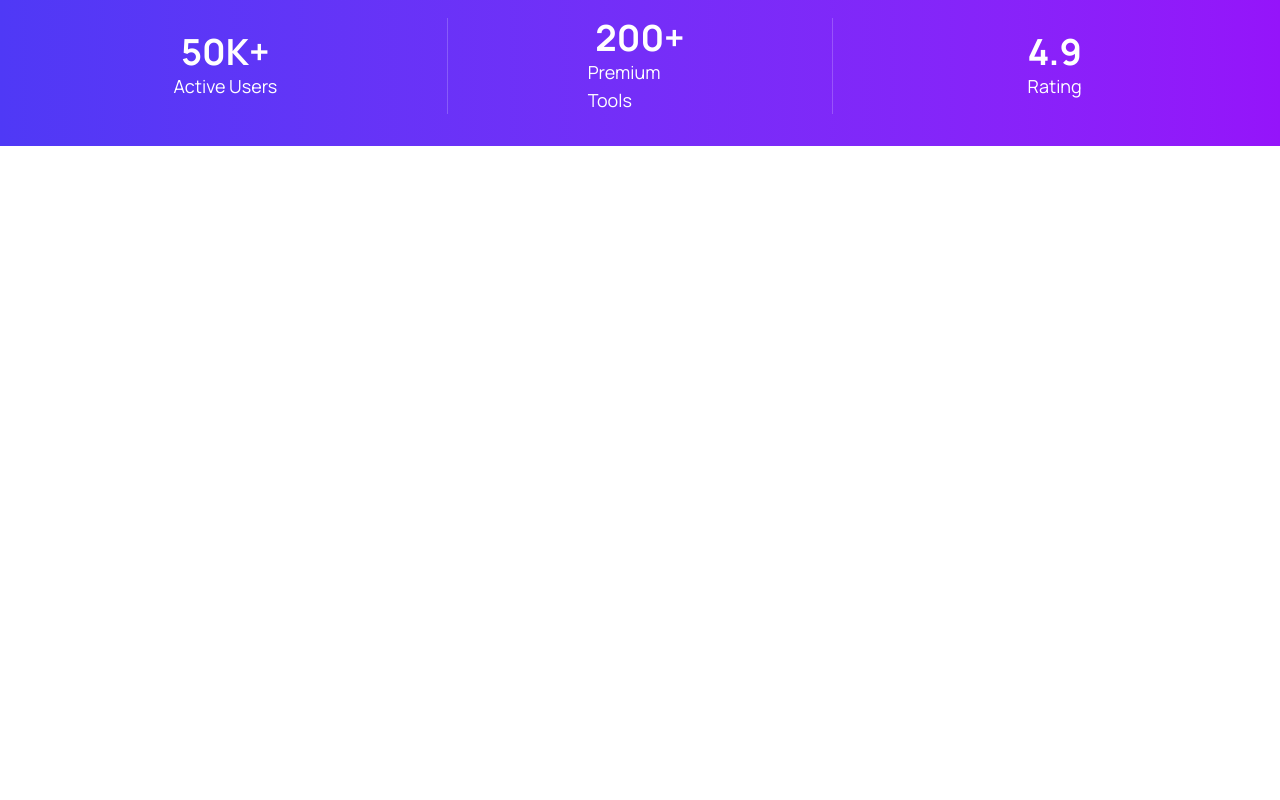
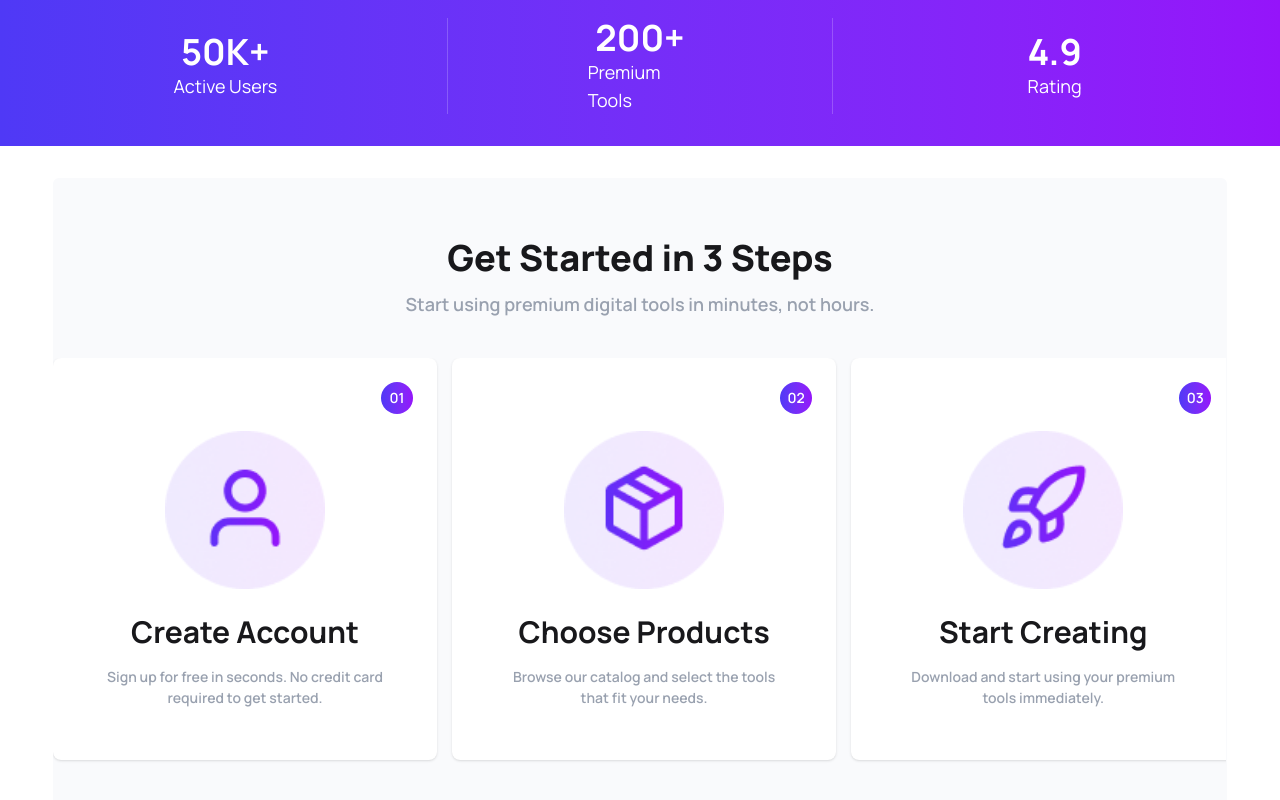
Before and after one commit to Pinon1345/Digital-Tools-Buying-Website, a React (Vite) app: page / in a window 1280 px wide. Shown: the part 736-1536 px from the top of the page. Before the commit the page ends 914 px from the top, so only its background shows below. Built offline with nearby package versions, Linux system fonts and the light colour scheme.

Commit message:
creating Get Started Section

```diff
--- a/index.html
+++ b/index.html
@@ -1,5 +1,5 @@
 <!doctype html>
-<html lang="en">
+<html lang="en" data-theme="light">
   <head>
     <meta charset="UTF-8" />
     <link rel="icon" type="image/svg+xml" href="/favicon.svg" />
--- a/src/App.css
+++ b/src/App.css
@@ -30,3 +30,5 @@
 .btn-primary:active {
   transform: scale(0.95);
 }
+
+/* bg-linear-to-r from-[#4F39F6] to-[#9514FA] */
--- a/src/App.jsx
+++ b/src/App.jsx
@@ -1,4 +1,5 @@
 import './App.css'
+import GetStarted from './Components/GetStarted/GetStarted'
 import Hero from './Components/Hero/Hero'
 import Navbar from './Components/Navbar/Navbar'
 import StatsSection from './Components/StatsSection/StatsSection'
@@ -13,6 +14,10 @@ function App() {
         <Hero></Hero>
         <StatsSection></StatsSection>
 
+        {/* Main Section */}
+
+        <GetStarted></GetStarted>
+
       </div>
 
 
--- /dev/null
+++ b/src/Components/GetStarted/GetStarted.jsx
@@ -0,0 +1,84 @@
+// import React from 'react';
+
+import Ellipse from "../../assets/others/Ellipse 1.png"
+import Profile from "../../assets/others/user.png"
+import Package from "../../assets/others/package.png"
+import Rocket from "../../assets/others/rocket.png"
+
+
+const GetStarted = () => {
+    return (
+        <div className="w-11/12 mx-auto bg-[#F9FAFC] border-none rounded-md mb-8 space-y-3">
+            <h2 className="font-extrabold text-4xl text-center pt-15">Get Started in 3 Steps</h2>
+            <p className="font-semibold text-lg text-gray-400 text-center">Start using premium digital tools in minutes, not hours.</p>
+
+            <div className="flex justify-center pt-7 pb-6">
+
+            <div className="grid sm:grid-cols-1 lg:grid-cols-3 contain-content gap-6 pb-10">
+                <div className="card bg-base-100 w-96 shadow-sm space-y-6">
+                    <div className="relative w-full h-full pb-12">
+                        <div className="text-white font-semibold text-sm rounded-full p-4 bg-linear-to-r from-[#4F39F6] to-[#9514FA] w-2 h-2 flex items-center justify-center absolute top-6 right-6">01</div>
+                    </div>
+
+                    <div>
+                        <div className="flex flex-col items-center justify-center relative">
+                            <img className="w-40 h-40 object-contain" src={Ellipse} alt="" />
+                            <img className="w-23 h-23 object-cover -mt-32" src={Profile} alt="" />
+                        </div>
+
+                    </div>
+
+                    <div className="card-body text-center">
+                        <h2 className="font-bold text-3xl pt-3">Create Account</h2>
+                        <p className="font-semibold text-gray-400 pb-7 pt-2">Sign up for free in seconds. No credit card <br /> required to get started.</p>
+                    </div>
+                </div>
+
+                <div className="card bg-base-100 w-96 shadow-sm space-y-6">
+                    <div className="relative w-full h-full pb-12">
+                        <div className="text-white font-semibold text-sm rounded-full p-4 bg-linear-to-r from-[#4F39F6] to-[#9514FA] w-2 h-2 flex items-center justify-center absolute top-6 right-6">02</div>
+                    </div>
+
+                    <div>
+                        <div className="flex flex-col items-center justify-center relative">
+                            <img className="w-40 h-40 object-contain" src={Ellipse} alt="" />
+                            <img className="w-23 h-23 object-cover -mt-32" src={Package} alt="" />
+                        </div>
+
+                    </div>
+
+                    <div className="card-body text-center">
+                        <h2 className="font-bold text-3xl pt-3">Choose Products</h2>
+                        <p className="font-semibold text-gray-400 pb-7 pt-2">Browse our catalog and select the tools <br /> that fit your needs.</p>
+                    </div>
+                </div>
+
+                <div className="card bg-base-100 w-96 shadow-sm space-y-6">
+                    <div className="relative w-full h-full pb-12">
+                        <div className="text-white font-semibold text-sm rounded-full p-4 bg-linear-to-r from-[#4F39F6] to-[#9514FA] w-2 h-2 flex items-center justify-center absolute top-6 right-6">03</div>
+                    </div>
+
+                    <div>
+                        <div className="flex flex-col items-center justify-center relative">
+                            <img className="w-40 h-40 object-contain" src={Ellipse} alt="" />
+                            <img className="w-23 h-23 object-cover -mt-32" src={Rocket} alt="" />
+                        </div>
+
+                    </div>
+
+                    <div className="card-body text-center">
+                        <h2 className="font-bold text-3xl pt-3">Start Creating</h2>
+                        <p className="font-semibold text-gray-400 pb-7 pt-2">Download and start using your premium <br /> tools immediately.</p>
+                    </div>
+                </div>
+
+            </div>
+
+            </div>
+
+
+        </div>
+    );
+};
+
+export default GetStarted;
--- a/src/Components/Navbar/Navbar.jsx
+++ b/src/Components/Navbar/Navbar.jsx
@@ -49,7 +49,7 @@ const Navbar = () => {
                         {/* Shopping Cart */}
 
                         <button className="hidden lg:flex items-center gap-2 px-2 py-2 rounded-lg hover:bg-gray-100 transform transition-all duration-300 ease-out hover:-translate-y-1 hover:shadow-md">
-                            <HiShoppingCart className="w-5 h-5"></HiShoppingCart>
+                            <HiShoppingCart className="w-6 h-6 text-[#4F39F6]"></HiShoppingCart>
                         </button>
 
                         <a className="hidden lg:flex items-center font-semibold cursor-pointer">Login</a>
```
Also changed, not shown: src/assets/others/Ellipse 1.png (added).
